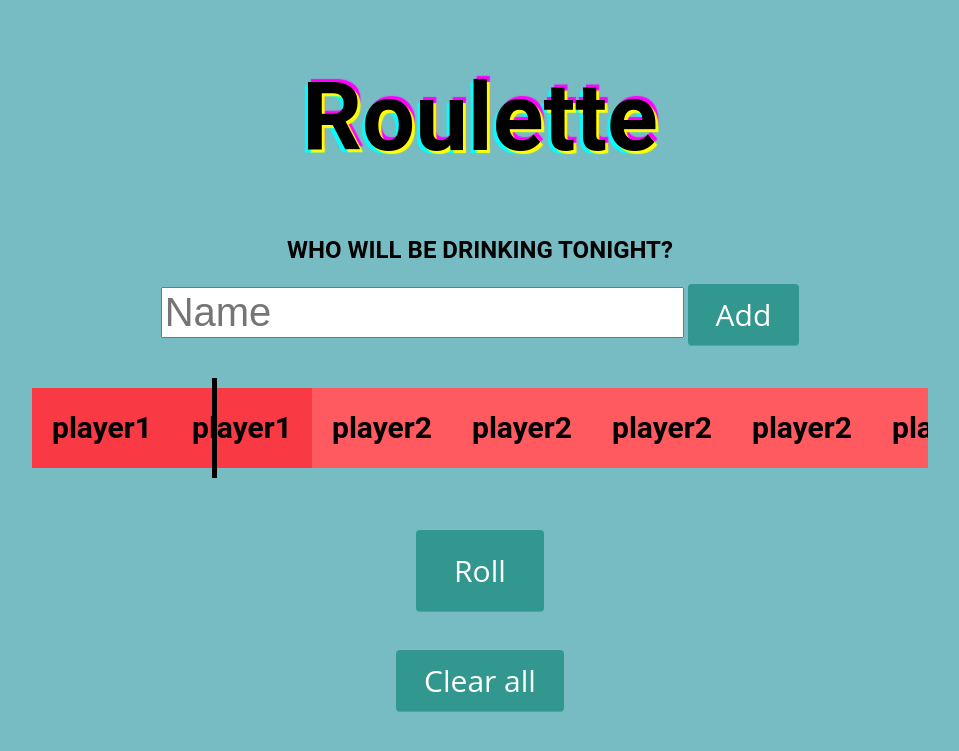
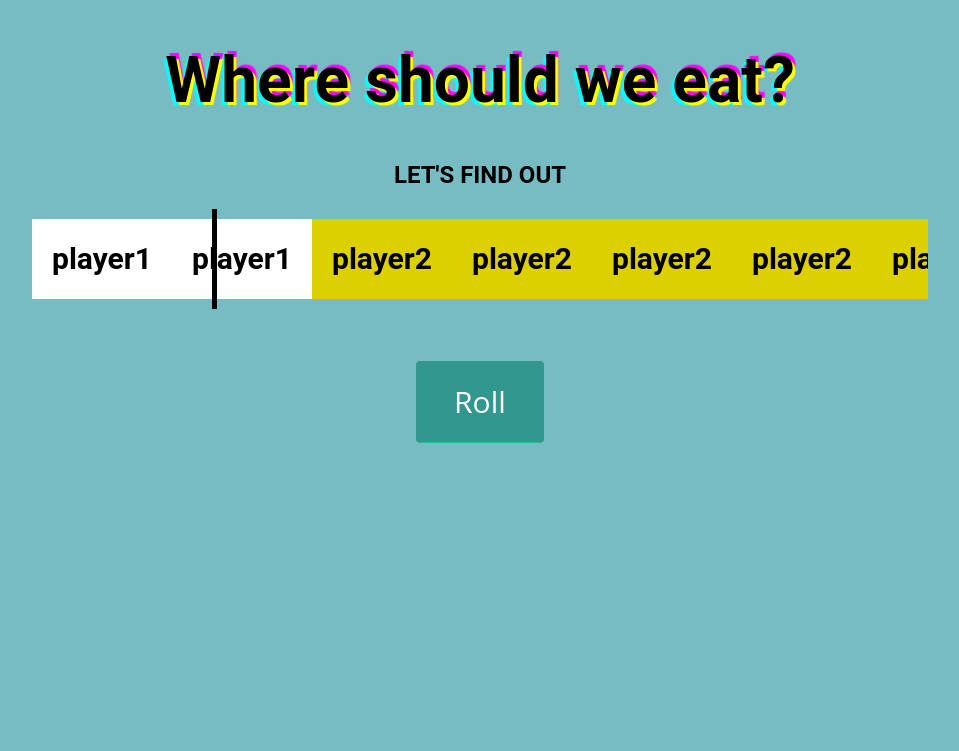
Before and after one commit to eric-reale/where-should-we-eat, a PHP site: page / in a window 1280 px wide. Shown: the top 751 px of the page, without its empty margins (160-1119 px from the left). Run offline with PHP 8.4, Linux system fonts and the light colour scheme.

Commit message:
updates to html skeleton

```diff
--- a/index.html
+++ b/index.html
@@ -2,7 +2,7 @@
 <html lang="en">
 <head>
   <meta charset="utf-8">
-  <title>Title</title>
+  <title>Where Should We Eat?</title>
   <meta name="description" content="">
   <meta name="author" content="">
   <meta name="viewport" content="width=device-width, initial-scale=1">
@@ -13,57 +13,55 @@
  <body onload="init()">
     <center>
       <div>
-        <h1 class="shotterudTitle">Roulette</h1>
-        <h2> WHO WILL BE DRINKING TONIGHT? </h2>
-      </div>
-      <div>
-        <input id="inputName" placeholder="Name">
-        <button id="addButton" onclick="addName()">Add</button>
-      </div>
-      <div>
-        <ul id="names">
-        </ul>
+        <h1 class="shotterudTitle">Where should we eat?</h1>
+        <h2> LET'S FIND OUT</h2>
       </div>
     </center>
+
     <div class="rouletteContainer">
       <div class="line">
       </div>
       <div id="fillMeUpDaddy" class="roulette">
       </div>
     </div>
+
     <br><br><br><br><br><br><br><br>
+
     <center>
       <div>
         <button id="startButton" onclick="play()">Roll</button>
       </div>
     </center>
+
     <br><br>
+
     <div>
-      <center>
-        <button onclick="clearAll(-1)">Clear all</button>
-      </center>
     </div>
-    <div id="winners" class="winners"></div>
+    <div id="winners" class="winners">
+    </div>
+
     <br><br>
+
   </body>
   <script>
-    var amountOfBoxes = 100;
+    const amountOfBoxes = 300; // update so that it's even distribution of chances rather than random up to 100
+    var order = [];
 
-    var order = [];
+    var colors= ['#FFFFFF', '#000000'];
+    var width = 80;
+    var bets =  [["player1", "#FFFFFF"],
+        ["player2", "#DDD000"]];
 
     function init(){
       let roulette = document.getElementById("fillMeUpDaddy");
       roulette.innerHTML = "";
-      let tempBets = [
-        ["player1", "#F93943"],
-        ["player2", "#FF5A5F"]
-      ];
-      for(var i = 0; i < amountOfBoxes; i++){
-          var randomPlayer = rand(0, tempBets.length)
+
+      for(let i = 0; i < amountOfBoxes; i++){
+          var randomPlayer = rand(0, bets.length)
           var node = document.createElement("div");
           var h3 = document.createElement("h3");
-          h3.innerHTML = tempBets[randomPlayer][0];
-          h3.style.backgroundColor = tempBets[randomPlayer][1];
+          h3.innerHTML = bets[randomPlayer][0];
+          h3.style.backgroundColor = bets[randomPlayer][1];
           node.appendChild(h3);
           roulette.appendChild(node);
         }
@@ -73,17 +71,11 @@
         return Math.floor(Math.random() * (max - min)) + min;
     }
 
-    var colors= ['#087E8B', '#FFFFFC', '#F93943', '#FF5A5F', ];
-
-    var width = 80;
-
-    var bets = [];
-
     function play () {
       //add sound if you want
       //var audio = new Audio('spin.mp3');
       //audio.play();
-      var offset = rand(0, amountOfBoxes*140-180)+180;
+      var offset = rand(300, amountOfBoxes*140-180)+180;
       document.getElementById("fillMeUpDaddy").style.left = -(offset-180) + "px";
 
       let chosenPlayer = document.createElement("div");
@@ -91,6 +83,7 @@
       chosenPlayer.style.backgroundColor = bets[order[parseInt(offset/140)]][1];
       chosenPlayer.innerHTML = bets[order[parseInt(offset/140)]][0];
       setTimeout(function(){
+        console.log(chosenPlayer)
         document.getElementById("winners").appendChild(chosenPlayer);
         document.getElementById("fillMeUpDaddy").style.transitionDuration = "0s";
         document.getElementById("fillMeUpDaddy").style.left = "0px";
@@ -100,195 +93,6 @@
         }, 5500)
     }
 
-    // function playTimer(whatTimer, min, max){
-    //   var time = rand(min*60000, max*60000);
-    //   setTimeout(function(){
-    //     //add sound if you want
-    //     //var audio = new Audio('spin.mp3');
-    //     //audio.play();
-    //     var offset = rand(0, amountOfBoxes*140-180)+180;
-    //     document.getElementById("r" + whatTimer).style.left = -(offset-180) + "px";
-
-    //     let chosenPlayer = document.createElement("div");
-    //     chosenPlayer.style.backgroundColor = timerBets[whatTimer][timerOrder[whatTimer][parseInt(offset/140)]][1];
-    //     chosenPlayer.innerHTML = timerBets[whatTimer][timerOrder[whatTimer][parseInt(offset/140)]][0];
-    //     setTimeout(function(){
-    //       document.getElementById("w" + whatTimer).appendChild(chosenPlayer);
-    //       document.getElementById("r" + whatTimer).style.transitionDuration = "0s";
-    //       document.getElementById("r" + whatTimer).style.left = "0px";
-    //       setTimeout(function(){
-    //       document.getElementById("r" + whatTimer).style.transitionDuration = "5s";
-    //     }, 50)
-    //     }, 5500)
-    //     playTimer(whatTimer, min, max);
-    //     }, time)
-    // }
-
-    // var amountOfTimers = 0;
-    // var timerBets = [];
-    // var timerOrder = [];
-
-    // function addTimer(){
-    //   var min = document.getElementById("min").value;
-    //   var max = document.getElementById("max").value;
-
-    //   if(min.length == 0) min = 0;
-
-    //   if(amountOfPlayers <= 0){
-    //     alert("ingen spillere");
-    //     return 0;
-    //   }
-
-    //   else if(max.length == 0){
-    //     alert("Vennlist fyll inn en max verdi");
-    //     return 0;
-    //   }
-
-    //   else if(max < 0 || min < 0){
-    //     alert("Ingen negative tall vennligst");
-    //     return 0;
-    //   }
-
-    //   else if(max < min){
-    //     alert("Max må være større enn min");
-    //     return 0;
-    //   }
-    //   else{
-    //     var rouletteContainer = document.createElement("div");
-    //     rouletteContainer.className = "rouletteContainer";
-    //     rouletteContainer.style.marginTop = 100+ 400*amountOfTimers+"px";
-
-    //     var line =document.createElement("div");
-    //     line.className= "line";
-
-    //     var roulette = document.createElement("div");
-    //     roulette.className = "roulette";
-    //     roulette.id = "r" + amountOfTimers;
-
-    //     timerBets[amountOfTimers] = [];
-    //     for(var i =0; i < bets.length; i++){
-    //       if(bets[i] != 0){
-    //         timerBets[amountOfTimers].push([bets[i][0],bets[i][1]]);
-    //       }
-    //     }
-
-    //     timerOrder[amountOfTimers] = [];
-
-    //     for(var i = 0; i < amountOfBoxes; i++){
-    //       var randomPlayer = rand(0, timerBets[amountOfTimers].length);
-    //       timerOrder[amountOfTimers].push(randomPlayer);
-    //       var node = document.createElement("div");
-    //       var h3 = document.createElement("h3");
-    //       h3.innerHTML = timerBets[amountOfTimers][randomPlayer][0];
-    //       node.style.backgroundColor = timerBets[amountOfTimers][randomPlayer][1];
-    //       node.appendChild(h3);
-    //       roulette.appendChild(node);
-    //     }
-
-    //     rouletteContainer.appendChild(line);
-    //     rouletteContainer.appendChild(roulette);
-
-    //     var winners = document.createElement("div");
-    //     winners.id = "w" + amountOfTimers;
-    //     winners.className = "winners";
-    //     winners.style.marginTop = 250 + amountOfTimers*400 + "px";
-    //     winners.style.height = "200px";
-    //     amountOfTimers++;
-
-    //     var removeAllButton = document.createElement("button");
-    //     var name = document.getElementById("timerName").value;
-    //     if(name == ""){
-    //       name = "Timer nr." + amountOfTimers;
-    //     }
-    //     removeAllButton.innerHTML = "Clear " + name;
-    //     document.getElementById("timerName").value = "";
-    //     removeAllButton.style.marginLeft = "5px";
-    //     (function(value){
-    //     removeAllButton.addEventListener("click", function() {
-    //        clearAll(value);
-    //     }, false);})(amountOfTimers-1);
-    //     document.getElementById("removeButtons").appendChild(removeAllButton);
-
-    //     document.getElementById("timerContainer").appendChild(rouletteContainer);
-    //     document.getElementById("timerContainer").appendChild(winners);
-    //     document.getElementById("timerContainer").appendChild(removeAllButton);
-
-    //     playTimer(amountOfTimers-1, min, max);
-    //   }
-
-    // }
-
-    function removeName(playerToRemove){
-        bets[playerToRemove] = 0;
-        document.getElementById("n"+playerToRemove).remove();
-        amountOfPlayers--;
-        refreshRoulette();
-    }
-
-    function clearAll(winnerToClear){
-      if(winnerToClear == -1){
-        document.getElementById("winners").innerHTML = "";
-        return true;
-      } else {
-        document.getElementById("w"+winnerToClear).innerHTML = "";
-      }
-    }
-
-    function addName() {
-      var node = document.createElement("LI");
-      var name = document.getElementById("inputName").value
-      document.getElementById("inputName").value = ""
-      if(name != ""){
-        var textnode = document.createTextNode(name);
-        let color = colors[rand(0,colors.length-1)];
-        node.style.backgroundColor = color;
-        node.className = "playerName";
-        node.id = "n" + bets.length;
-        (function(value){
-        node.addEventListener("click", function() {
-           removeName(value);
-        }, false);})(bets.length);
-
-        node.appendChild(textnode);
-        document.getElementById("names").appendChild(node);
-        bets.push([name, color]);
-
-        amountOfPlayers++;
-        refreshRoulette();
-      }
-    }
-
-    var amountOfPlayers = 0;
-
-    function refreshRoulette(){
-      let roulette = document.getElementById("fillMeUpDaddy");
-      roulette.innerHTML = "";
-      order = [];
-
-      if(amountOfPlayers <= 0){
-        return 0;
-      }
-
-      for(var i = 0; i < amountOfBoxes; i++){
-          var randomPlayer = rand(0, bets.length);
-          while(bets[randomPlayer] == 0){
-            randomPlayer = rand(0, bets.length);
-          }
-          order.push(randomPlayer);
-          var node = document.createElement("div");
-          var h3 = document.createElement("h3");
-          h3.innerHTML = bets[randomPlayer][0];
-          node.style.backgroundColor = bets[randomPlayer][1];
-          node.appendChild(h3);
-          roulette.appendChild(node);
-        }
-    }
-
-    document.getElementById("inputName").addEventListener("keyup", function(event){
-      if(event.keyCode == 13){
-        document.getElementById("addButton").click();
-      }
-    })
     // document.getElementById("max").addEventListener("keyup", function(event){
     //   if(event.keyCode == 13){
     //     addTimer();
--- a/src/css/base.css
+++ b/src/css/base.css
@@ -5,33 +5,15 @@ body{
     background-color: #77bcc3;
 }
 
-#addTimer{
-    display: flex;
-    align-content: center;
-    justify-content: center;
-}
 
 input[type=number]{
     width: 180px;
 }
 
-#minMax {
-    display: flex;
-    align-content: center;
-    justify-content: center;
-}
 
-#arrow{
-    font-size: 40px;
-    margin: 0;
-}
-
-#minMax > div {
-    max-width: 50%;
-}
 
 .shotterudTitle{
-    font-size: 94px;
+    font-size: 64px;
     text-shadow: 3px 3px 1px yellow, 3px -3px 1px magenta, -3px 3px 1px cyan;
     z-index: 1;
 }
```
